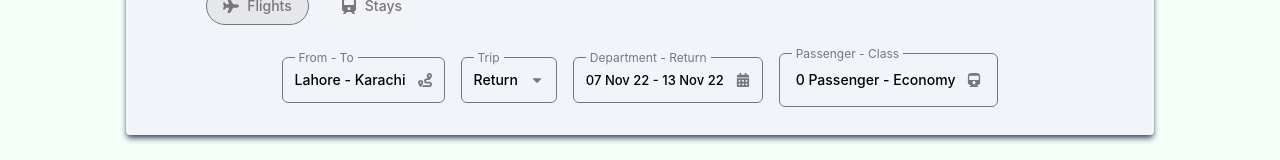
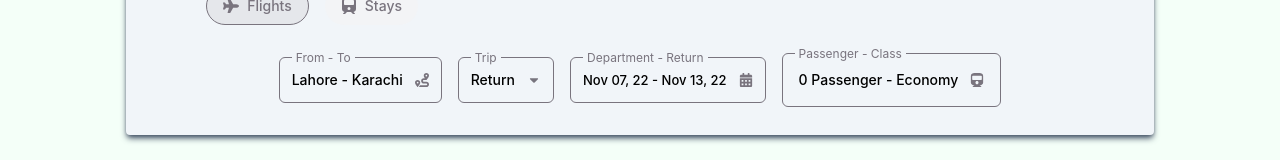
Before and after one commit to Ernestoo2/RaiilwayTransport, a React (Create React App) app: page / in a window 1280 px wide. Shown: the part 374-534 px from the top of the page. Built offline with nearby package versions, Linux system fonts and the light colour scheme.

Commit message:
Update DateSelector.tsx

```diff
--- a/src/components/RouteSelectors/DateSelector.tsx
+++ b/src/components/RouteSelectors/DateSelector.tsx
@@ -3,10 +3,20 @@ import { FaCalendarAlt } from "react-icons/fa";
 
 export const DateSelector = () => {
     const [isOpen, setIsOpen] = useState(false);
-    const [departureDate, setDepartureDate] = useState("07 Nov 22");
-    const [returnDate, setReturnDate] = useState("13 Nov 22");
 
+    // Use ISO date format for initial state
+    const [departureDate, setDepartureDate] = useState("2022-11-07");
+    const [returnDate, setReturnDate] = useState("2022-11-13");
 
+    // Format function to convert date to desired display format
+    const formatDate = (dateString: string) => {
+        const date = new Date(dateString);
+        return date.toLocaleDateString("en-US", {
+            day: "2-digit",
+            month: "short",
+            year: "2-digit"
+        });
+    };
 
     return (
         <div className="relative border border-[#79747E] p-3 rounded-md flex items-center gap-3 text-sm">
@@ -15,14 +25,15 @@ export const DateSelector = () => {
                 onClick={() => setIsOpen(!isOpen)}
                 className="w-full flex items-center gap-3 text-sm hover:border-gray-400 transition-colors"
             >
-
-                <span className="font-medium text-[13px] ">{departureDate} - {returnDate}</span>
+                <span className="font-medium text-[13px] ">
+                    {formatDate(departureDate)} - {formatDate(returnDate)}
+                </span>
                 <FaCalendarAlt className="text-[#79747E] ml-auto" />
             </button>
 
             {isOpen && (
                 <div className="absolute top-full left-0 mt-1 bg-white border border-gray-200 rounded-md shadow-lg z-20 ">
-                    <div className="p-4 grid gird-cols-2 gap-4">
+                    <div className="p-4 grid grid-cols-2 gap-4">
                         <div>
                             <label htmlFor="departureDate" className="text-xs text-[#79747E] mb-2">Depart: </label>
                             <input
@@ -30,13 +41,7 @@ export const DateSelector = () => {
                                 type="date"
                                 value={departureDate}
                                 onChange={(e) => {
-                                       setDepartureDate(new Date(e.target.value)
-                                            .toLocaleDateString("en-US", {
-                                                day: "2-digit",
-                                                month: "short",
-                                                year: "2-digit"
-
-                                            }));
+                                    setDepartureDate(e.target.value);
                                 }}
                                 className="w-full p-2 border rounded"
                             />
@@ -46,17 +51,9 @@ export const DateSelector = () => {
                             <input
                                 id="returnDate"
                                 type="date"
-                                name="date"
-                                placeholder="07 Nov 22"
                                 value={returnDate}
                                 onChange={(e) => {
-                                     setReturnDate(new Date(e.target.value)
-                                             .toLocaleDateString("en-US", {
-                                                 day: "2-digit",
-                                                 month: "short",
-                                                 year: "2-digit"
-
-                                             }));
+                                    setReturnDate(e.target.value);
                                     setIsOpen(false);
                                 }}
                                 className="w-full p-2 border rounded"
```
Lines whose indentation alone changed are shown as unchanged.
